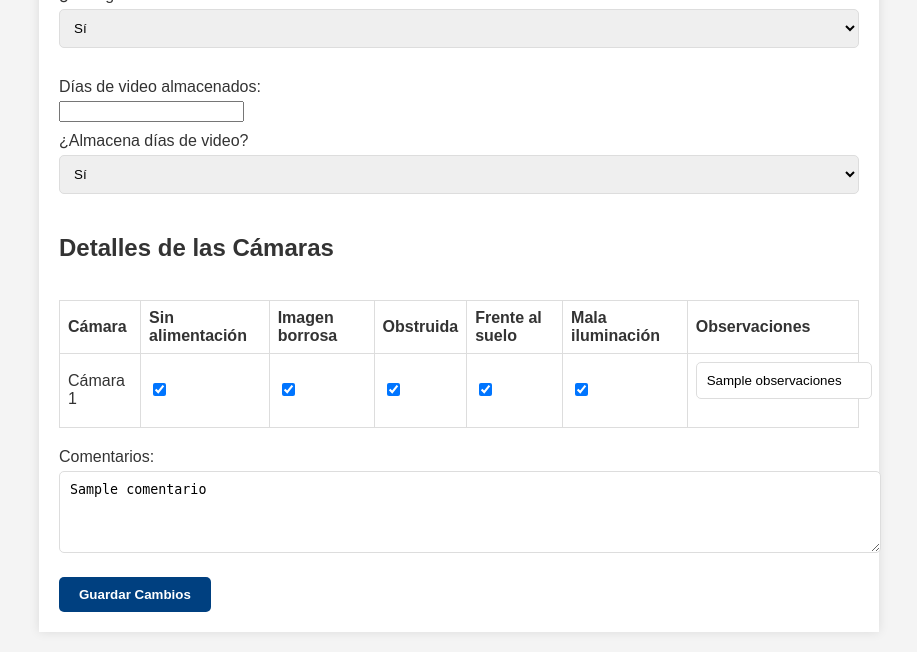
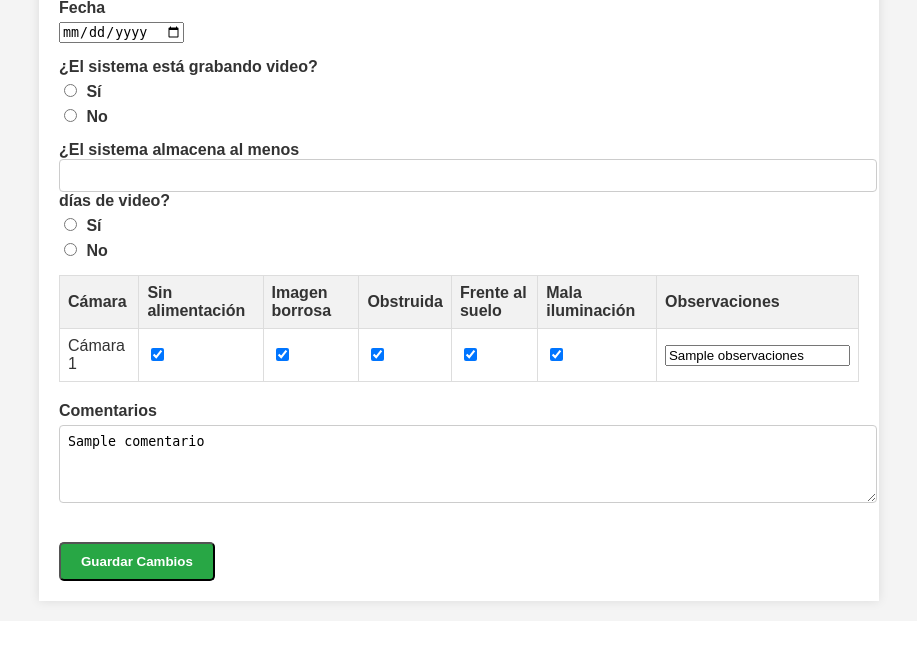
Before and after one commit to isverse31/Sistema-de-Bitacoras, a CodeIgniter app: the page made by application/views/bitacora/editar.php in a window 1280 px wide. Shown: the part 225-877 px from the top of the page, without its empty margins (181-1098 px from the left). After the commit the page ends 833 px from the top, so only its background shows below. Run offline with CodeIgniter, Linux system fonts and the light colour scheme; tables that the repository leaves empty or names only in its code hold one stand-in row (values such as "Sample post"); the template is opened without the code that fills it: most values are stand-ins (such as "Sample title", 1, 10 or a date in 2020).

Commit message:
bugs de editar corregidos

```diff
--- a/application/config/routes.php
+++ b/application/config/routes.php
@@ -51,11 +51,13 @@
 */
 $route['default_controller'] = 'bitacora';
 $route['bitacora'] = 'bitacora/index'; // Muestra el formulario
-$route['bitacora/guardar'] = 'bitacora/guardar'; // Ruta para guardar
+$route['bitacora/guardar'] = 'bitacora/guardar'; // para guardar
 $route['404_override'] = '';
 $route['camaras'] = 'camaras/index';
 $route['camaras/agregar'] = 'camaras/agregar';
 $route['listas'] = 'bitacora/lista';
 $route['bitacora/descargar_pdf/(:num)'] = 'bitacora/descargar_pdf/$1';
 $route['bitacora/editar/(:num)'] = 'bitacora/editar/$1';
+$route['bitacora/actualizar/(:num)'] = 'bitacora/actualizar/$1';
+$route['bitacora/detalles/(:num)'] = 'bitacora/detalles/$1';
 $route['translate_uri_dashes'] = FALSE;
--- a/application/views/bitacora/editar.php
+++ b/application/views/bitacora/editar.php
@@ -1,5 +1,6 @@
 <!DOCTYPE html>
 <html lang="es">
+
 <head>
     <meta charset="UTF-8">
     <meta name="viewport" content="width=device-width, initial-scale=1.0">
@@ -12,38 +13,49 @@
             background-color: #f4f4f4;
             color: #333;
         }
+
         .container {
             max-width: 800px;
             margin: 0 auto;
             background-color: #fff;
             padding: 20px;
-            box-shadow: 0 0 10px rgba(0,0,0,0.1);
+            box-shadow: 0 0 10px rgba(0, 0, 0, 0.1);
         }
-        h1 {
-            color: #004080;
+
+        .header {
+            display: flex;
+            justify-content: space-between;
+            align-items: center;
             margin-bottom: 20px;
+            border-bottom: 2px solid #004080;
+            padding-bottom: 10px;
         }
-        label {
-            display: block;
-            margin: 10px 0 5px;
+
+        .header img {
+            width: 100px;
         }
-        input[type="text"], input[type="date"], select, textarea {
-            width: 100%;
-            padding: 10px;
-            margin-bottom: 20px;
-            border: 1px solid #ddd;
-            border-radius: 5px;
+
+        .header-right {
+            text-align: right;
         }
+
         table {
             width: 100%;
             border-collapse: collapse;
             margin-bottom: 20px;
         }
-        th, td {
+
+        th,
+        td {
             border: 1px solid #ddd;
             padding: 8px;
             text-align: left;
         }
+
+        th {
+            background-color: #f2f2f2;
+        }
+
         .btn {
             display: inline-block;
             padding: 10px 20px;
@@ -52,40 +64,81 @@
             text-decoration: none;
             border-radius: 5px;
             font-weight: bold;
-            border: none;
-            cursor: pointer;
+            margin-top: 20px;
         }
+
         .btn:hover {
             background-color: #006699;
         }
+
+        .btn-save {
+            background-color: #28a745;
+        }
+
+        .btn-save:hover {
+            background-color: #218838;
+        }
+
+        .form-group {
+            margin-bottom: 15px;
+        }
+
+        .form-group label {
+            display: block;
+            margin-bottom: 5px;
+            font-weight: bold;
+        }
+
+        .form-group input[type="text"],
+        .form-group input[type="number"],
+        .form-group textarea {
+            width: 100%;
+            padding: 8px;
+            border: 1px solid #ccc;
+            border-radius: 4px;
+        }
+
+        .form-group input[type="radio"] {
+            margin-right: 5px;
+        }
+
+        .form-group input[type="checkbox"] {
+            margin-right: 5px;
+        }
     </style>
 </head>
+
 <body>
     <div class="container">
-        <h1>Editar Bitácora CTPAT</h1>
-        <?php echo form_open('bitacora/editar/'.$bitacora[0]['id']); ?>
+        <div class="header">
+            <img src="https://ketermex.com/img/logoketer.png" alt="Keter">
+            <div class="header-right">
+                <p><strong>Physical</strong></p>
+                <p>Number: PRO-CT PAT-<?php echo $bitacora['fecha']; ?></p>
+                <p>Page: 1 of 2</p>
+                <p>Date: <?php echo $bitacora['fecha']; ?></p>
+            </div>
+        </div>
 
-        <label for="fecha">Fecha:</label>
-        <input type="date" name="fecha" id="fecha" value="<?php echo $bitacora[0]['fecha']; ?>" required>
+        <!-- Formulario de edición de bitácora -->
+        <form action="<?php echo site_url('bitacora/actualizar/' . $bitacora['id']); ?>" method="post">
+            <div class="form-group">
+                <label for="fecha">Fecha</label>
+                <input type="date" name="fecha" id="fecha" value="<?php echo $bitacora['fecha']; ?>" required>
+            </div>
 
-        <label for="grabando_video">¿Está grabando video?</label>
-        <select name="grabando_video" id="grabando_video" required>
-            <option value="1" <?php echo $bitacora[0]['grabando_video'] ? 'selected' : ''; ?>>Sí</option>
-            <option value="0" <?php echo !$bitacora[0]['grabando_video'] ? 'selected' : ''; ?>>No</option>
-        </select>
+            <div class="form-group">
+                <label>¿El sistema está grabando video?</label>
+                <label><input type="radio" name="grabando_video" value="Si" <?php echo $bitacora['grabando_video'] === 'Si' ? 'checked' : ''; ?>> Sí</label>
+                <label><input type="radio" name="grabando_video" value="No" <?php echo $bitacora['grabando_video'] === 'No' ? 'checked' : ''; ?>> No</label>
+            </div>
 
-        <label for="dias_video">Días de video almacenados:</label>
-        <input type="number" name="dias_video" id="dias_video" value="<?php echo $bitacora[0]['dias_video']; ?>" required>
+            <div class="form-group">
+                <label>¿El sistema almacena al menos <input type="number" name="dias_video" value="<?php echo $bitacora['dias_video']; ?>"> días de video?</label>
+                <label><input type="radio" name="almacena_dias" value="Si" <?php echo $bitacora['almacena_dias'] === 'Si' ? 'checked' : ''; ?>> Sí</label>
+                <label><input type="radio" name="almacena_dias" value="No" <?php echo $bitacora['almacena_dias'] === 'No' ? 'checked' : ''; ?>> No</label>
+            </div>
 
-        <label for="almacena_dias">¿Almacena días de video?</label>
-        <select name="almacena_dias" id="almacena_dias" required>
-            <option value="1" <?php echo $bitacora[0]['almacena_dias'] ? 'selected' : ''; ?>>Sí</option>
-            <option value="0" <?php echo !$bitacora[0]['almacena_dias'] ? 'selected' : ''; ?>>No</option>
-        </select>
-
-
-
-        <h2>Detalles de las Cámaras</h2>
             <table>
     <tr>
         <th>Cámara</th>
@@ -96,24 +149,35 @@
         <th>Mala iluminación</th>
         <th>Observaciones</th>
     </tr>
-            <?php foreach ($bitacora as $index => $detalle): ?>
+    <?php foreach ($bitacora_detalles as $detalle) : ?>
     <tr>
-                <td>Cámara <?php echo $index + 1; ?></td>
-                <td><input type="checkbox" name="estado[<?php echo $detalle['camara_id']; ?>][]" value="sin_alimentacion" <?php echo $detalle['sin_alimentacion'] ? 'checked' : ''; ?>></td>
-                <td><input type="checkbox" name="estado[<?php echo $detalle['camara_id']; ?>][]" value="imagen_borrosa" <?php echo $detalle['imagen_borrosa'] ? 'checked' : ''; ?>></td>
-                <td><input type="checkbox" name="estado[<?php echo $detalle['camara_id']; ?>][]" value="obstruida" <?php echo $detalle['obstruida'] ? 'checked' : ''; ?>></td>
-                <td><input type="checkbox" name="estado[<?php echo $detalle['camara_id']; ?>][]" value="frente_al_suelo" <?php echo $detalle['frente_al_suelo'] ? 'checked' : ''; ?>></td>
-                <td><input type="checkbox" name="estado[<?php echo $detalle['camara_id']; ?>][]" value="mala_iluminacion" <?php echo $detalle['mala_iluminacion'] ? 'checked' : ''; ?>></td>
-                <td><input type="text" name="observaciones[<?php echo $detalle['camara_id']; ?>]" value="<?php echo htmlspecialchars($detalle['observaciones']); ?>"></td>
+        <td>Cámara <?php echo $detalle['camara_id']; ?></td>
+        <td><input type="checkbox" name="detalles[<?php echo $detalle['id']; ?>][sin_alimentacion]" <?php echo $detalle['sin_alimentacion'] ? 'checked' : ''; ?>></td>
+        <td><input type="checkbox" name="detalles[<?php echo $detalle['id']; ?>][imagen_borrosa]" <?php echo $detalle['imagen_borrosa'] ? 'checked' : ''; ?>></td>
+        <td><input type="checkbox" name="detalles[<?php echo $detalle['id']; ?>][obstruida]" <?php echo $detalle['obstruida'] ? 'checked' : ''; ?>></td>
+        <td><input type="checkbox" name="detalles[<?php echo $detalle['id']; ?>][frente_al_suelo]" <?php echo $detalle['frente_al_suelo'] ? 'checked' : ''; ?>></td>
+        <td><input type="checkbox" name="detalles[<?php echo $detalle['id']; ?>][mala_iluminacion]" <?php echo $detalle['mala_iluminacion'] ? 'checked' : ''; ?>></td>
+        <td><input type="text" name="detalles[<?php echo $detalle['id']; ?>][observaciones]" value="<?php echo $detalle['observaciones']; ?>"></td>
     </tr>
-            <?php endforeach; ?><br>
+<?php endforeach; ?>
+
 </table>
 
 
-        <label for="comentario">Comentarios:</label>
-        <textarea name="comentario" id="comentario" rows="4"><?php echo htmlspecialchars($bitacora[0]['comentario']); ?></textarea>
-        <button type="submit" class="btn">Guardar Cambios</button>
-        <?php echo form_close(); ?>
+            <div class="form-group">
+                <label for="comentario">Comentarios</label>
+                <textarea name="comentario" id="comentario" rows="4"><?php echo $bitacora['comentario']; ?></textarea>
             </div>
+
+            <button type="submit" class="btn btn-save">Guardar Cambios</button>
+        </form>
+    </div>
+
+    <script>
+    window.onload = function() {
+        history.replaceState(null, null, window.location.href);
+    };
+</script>
 </body>
+
 </html>
```
Also changed, not shown: application/controllers/Bitacora.php (+92 -76 lines), application/models/Bitacora_model.php (+90 -17 lines), application/views/bitacora/detalles.php (+48 -19 lines), application/views/bitacora/form.php (+49 -12 lines), application/views/bitacora/lista.php (+32 -2 lines), application/views/bitacora_pdf.php (+6 -1 lines), uploads/1c503f26f879e96c8c62fd4864374ff1.jpg (added), uploads/26c0d767a0f9314575ad76ff1ac3617a.jpg (added), uploads/3f2d1fcf94b5d9622d2bd5211f6dc9a4.jpg (added), uploads/98d6dfac2fa24049cf39e580c76d34bf.jpg (added), uploads/9ce511583f470829a67585f4fbb1dc65.jpg (added), uploads/dd70d4ecfdc0218fb6c9c419e7d7616f.jpg (added), 1 other file. Lines whose indentation alone changed are shown as unchanged.
